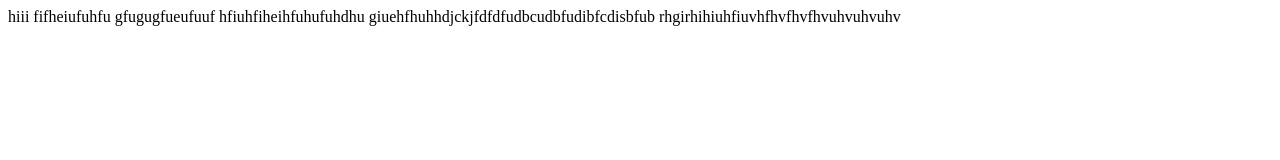
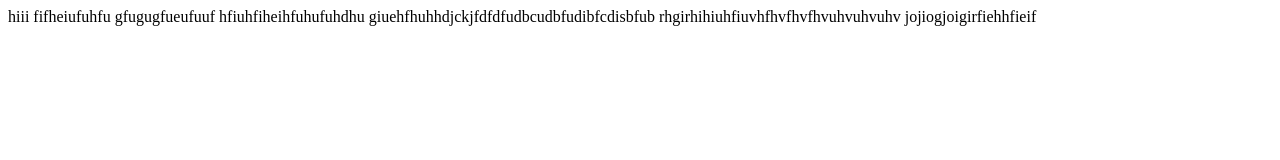
Before and after one commit to rizky456987/belajar_git2, a plain HTML site: page index.html in a window 1280 px wide. Drawn offline with Linux system fonts and the light colour scheme.

Commit message:
perubahan kelima

```diff
--- a/index.html
+++ b/index.html
@@ -12,5 +12,6 @@
     hfiuhfiheihfuhufuhdhu
     giuehfhuhhdjckjfdfdfudbcudbfudibfcdisbfub
     rhgirhihiuhfiuvhfhvfhvfhvuhvuhvuhv
+    jojiogjoigirfiehhfieif
 </body>
 </html>
```
